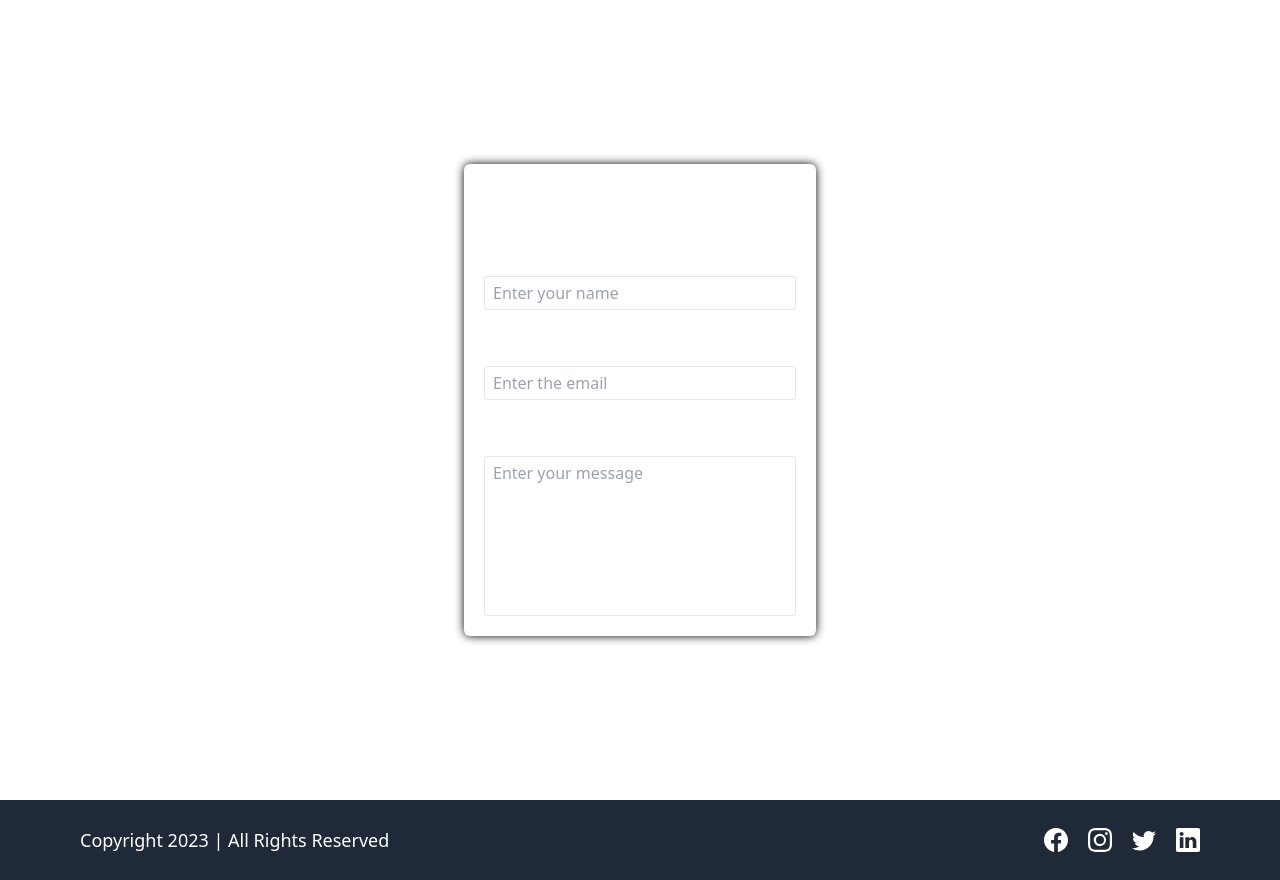
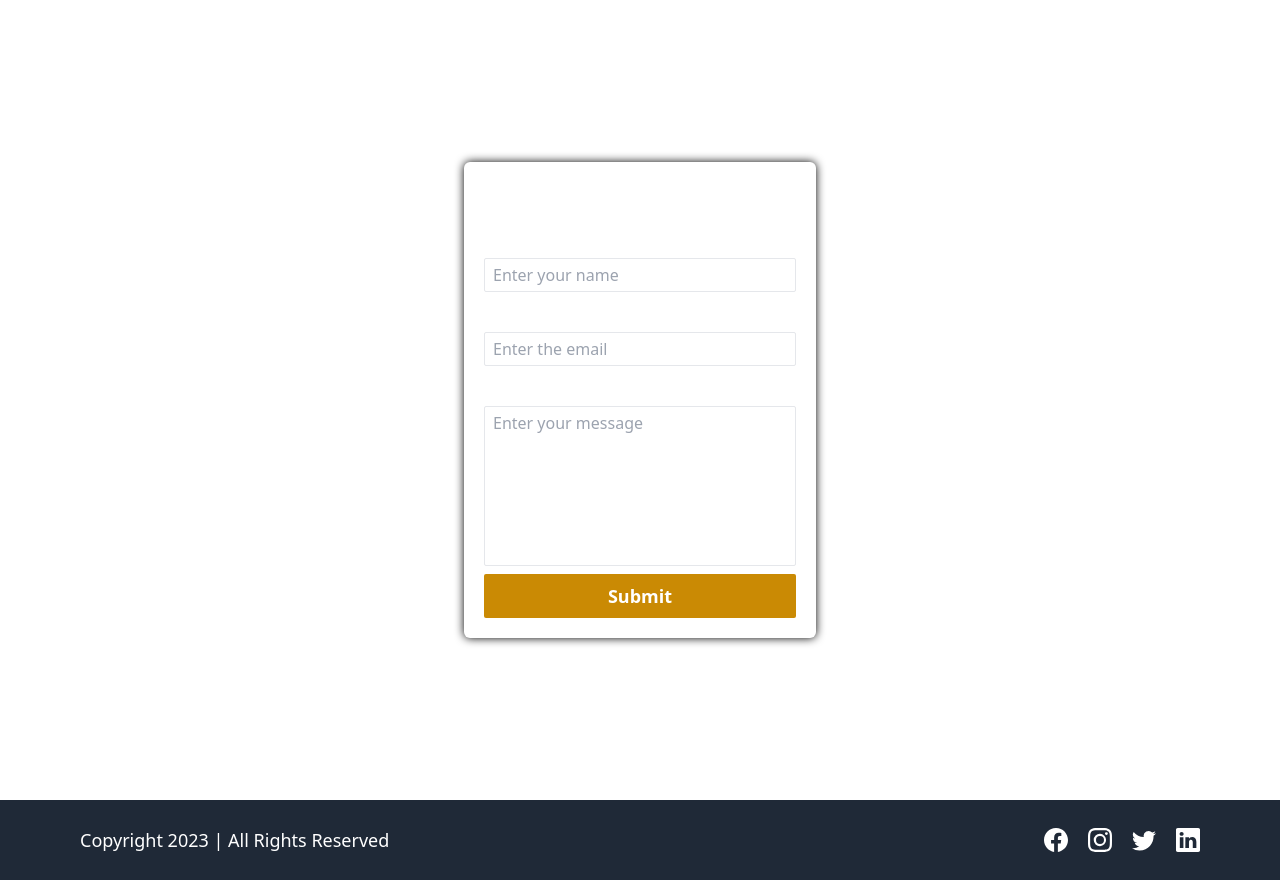
Before and after one commit to anuragtiwarime/lms, a React (Create React App) app in the folder client/: page /contact in a window 1280 px wide. Built offline with nearby package versions, Linux system fonts and the light colour scheme.

Commit message:
fixed: contact page button added

```diff
--- a/client/src/App.js
+++ b/client/src/App.js
@@ -2,8 +2,7 @@ import React from "react";
 import { Routes, Route } from "react-router-dom";
 import About from "./Pages/About";
 import Contact from "./Pages/Contact";
-import CourseDescription from "./Pages/CourseDescription";
-import CourseList from "./Pages/CourseList";
+import CourseList from "./Pages/Course/CourseList";
 import NotFound from "./Pages/NotFound";
 import HomePage from "./Pages/HomePage";
 import Login from "./Pages/Login";
@@ -14,6 +13,7 @@ import CheckoutFail from "./Pages/Payment/CheckoutFail";
 import ForgetPassword from "./Pages/Password/ForgetPassword";
 import ResetPassword from "./Pages/Password/ResetPassword";
 import AdminDashboard from "./Pages/Dashboard/AdminDashboard";
+import CourseDescription from "./Pages/Course/CourseDescription";
 
 const App = () => {
   return (
@@ -25,13 +25,13 @@ const App = () => {
         <Route path="/contact" element={<Contact />} />
         <Route path="/about" element={<About />} />
         <Route path="/courses" element={<CourseList />} />
-        <Route path="/coursedescription" element={<CourseDescription />} />
+        <Route path="/course/description" element={<CourseDescription />} />
         <Route path="/checkout" element={<Checkout />} />
-        <Route path="/checkoutsuccess" element={<CheckoutSuccess />} />
-        <Route path="/checkoutfail" element={<CheckoutFail />} />
+        <Route path="/checkout/success" element={<CheckoutSuccess />} />
+        <Route path="/checkout/fail" element={<CheckoutFail />} />
         <Route path="/forgetpassword" element={<ForgetPassword />} />
         <Route path="/resetpassword" element={<ResetPassword />} />
-        <Route path="/admindashboard" element={<AdminDashboard />} />
+        <Route path="/admin/dashboard" element={<AdminDashboard />} />
         <Route path="*" element={<NotFound />} />
       </Routes>
     </>
--- a/client/src/Layout/Layout.js
+++ b/client/src/Layout/Layout.js
@@ -6,7 +6,7 @@ import Footer from "../Components/Footer";
 
 const Layout = ({ children }) => {
   // for checking user logged in or not
-  const [isLoggedin, setIsLoggedin] = useState(true);
+  const [isLoggedin, setIsLoggedin] = useState(false);
 
   // function to log out the user
   const logout = () => {};
--- a/client/src/Pages/Contact.js
+++ b/client/src/Pages/Contact.js
@@ -5,11 +5,9 @@ const Contact = () => {
   return (
     <Layout>
       <div className="flex items-center justify-center h-[100vh]">
-        <form className="flex flex-col items-center justify-center gap-5 p-5 rounded-md text-white shadow-[0_0_10px_black] w-[22rem]">
-          <h1 className="text-3xl font-semibold">
-            Contact Form
-          </h1>
-          <div className="flex flex-col w-full gap-2">
+        <form className="flex flex-col items-center justify-center gap-2 p-5 rounded-md text-white shadow-[0_0_10px_black] w-[22rem]">
+          <h1 className="text-3xl font-semibold">Contact Form</h1>
+          <div className="flex flex-col w-full gap-1">
             <label className="text-xl font-semibold" htmlFor="name">
               Name
             </label>
@@ -21,7 +19,7 @@ const Contact = () => {
             />
           </div>
 
-          <div className="flex flex-col w-full gap-2">
+          <div className="flex flex-col w-full gap-1">
             <label className="text-xl font-semibold" htmlFor="email">
               Email
             </label>
@@ -33,7 +31,7 @@ const Contact = () => {
             />
           </div>
 
-          <div className="flex flex-col w-full gap-2">
+          <div className="flex flex-col w-full gap-1">
             <label className="text-xl font-semibold" htmlFor="message">
               Message
             </label>
@@ -44,6 +42,13 @@ const Contact = () => {
               placeholder="Enter your message"
             ></textarea>
           </div>
+
+          <button
+            className="w-full bg-yellow-600 hover:bg-yellow-500 transition-all ease-in-out duration-300 rounded-sm py-2 font-semibold text-lg cursor-pointer"
+            type="submit"
+          >
+            Submit
+          </button>
         </form>
       </div>
     </Layout>
--- a/client/src/Pages/CourseDescription.js
+++ b/client/src/Pages/Course/CourseDescription.js
@@ -1,6 +1,6 @@
 import React, { useEffect } from "react";
 import { Link } from "react-router-dom";
-import Layout from "../Layout/Layout";
+import Layout from "../../Layout/Layout";
 
 const CourseDescription = () => {
   useEffect(() => {
--- a/client/src/Pages/CourseList.js
+++ b/client/src/Pages/Course/CourseList.js
@@ -1,6 +1,6 @@
 import React from "react";
-import CourseCard from "../Components/CourseCard";
-import Layout from "../Layout/Layout";
+import CourseCard from "../../Components/CourseCard";
+import Layout from "../../Layout/Layout";
 
 const Courses = () => {
   return (
```
